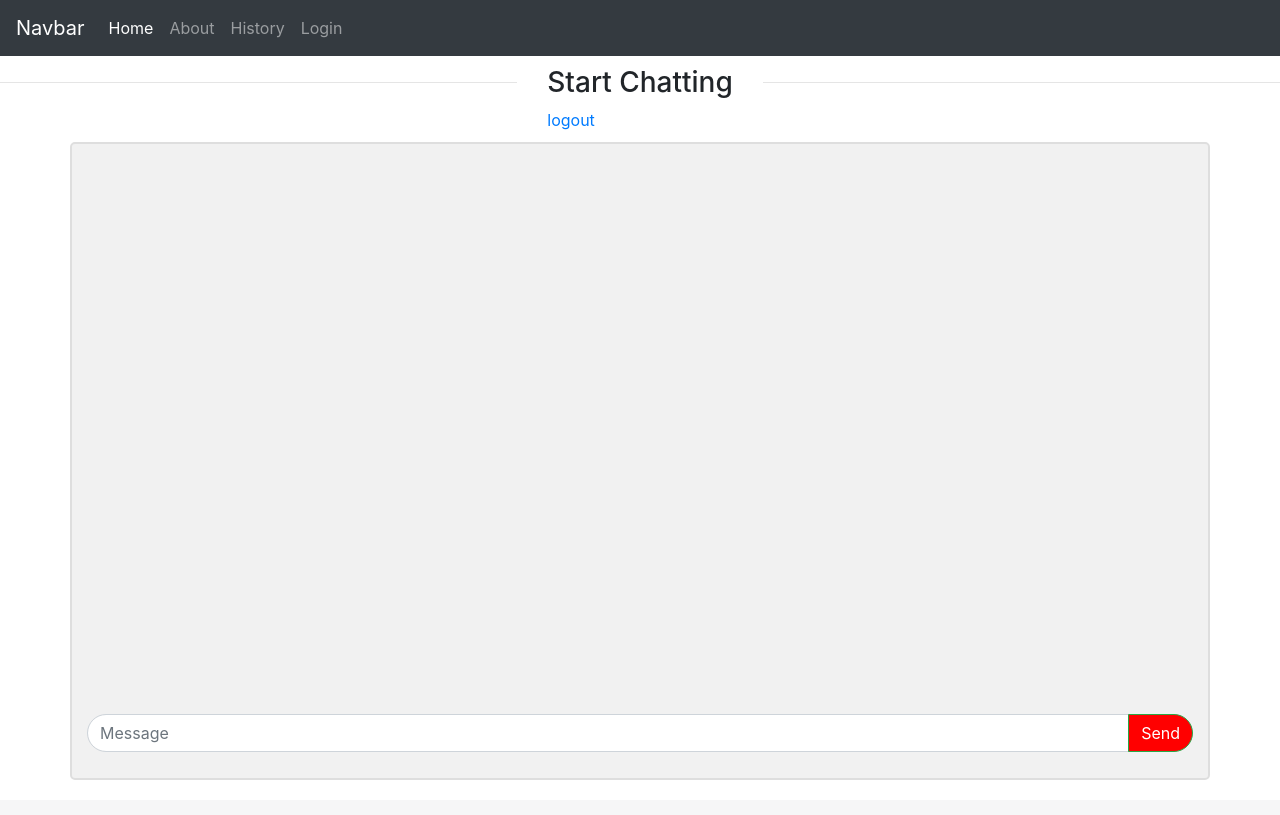
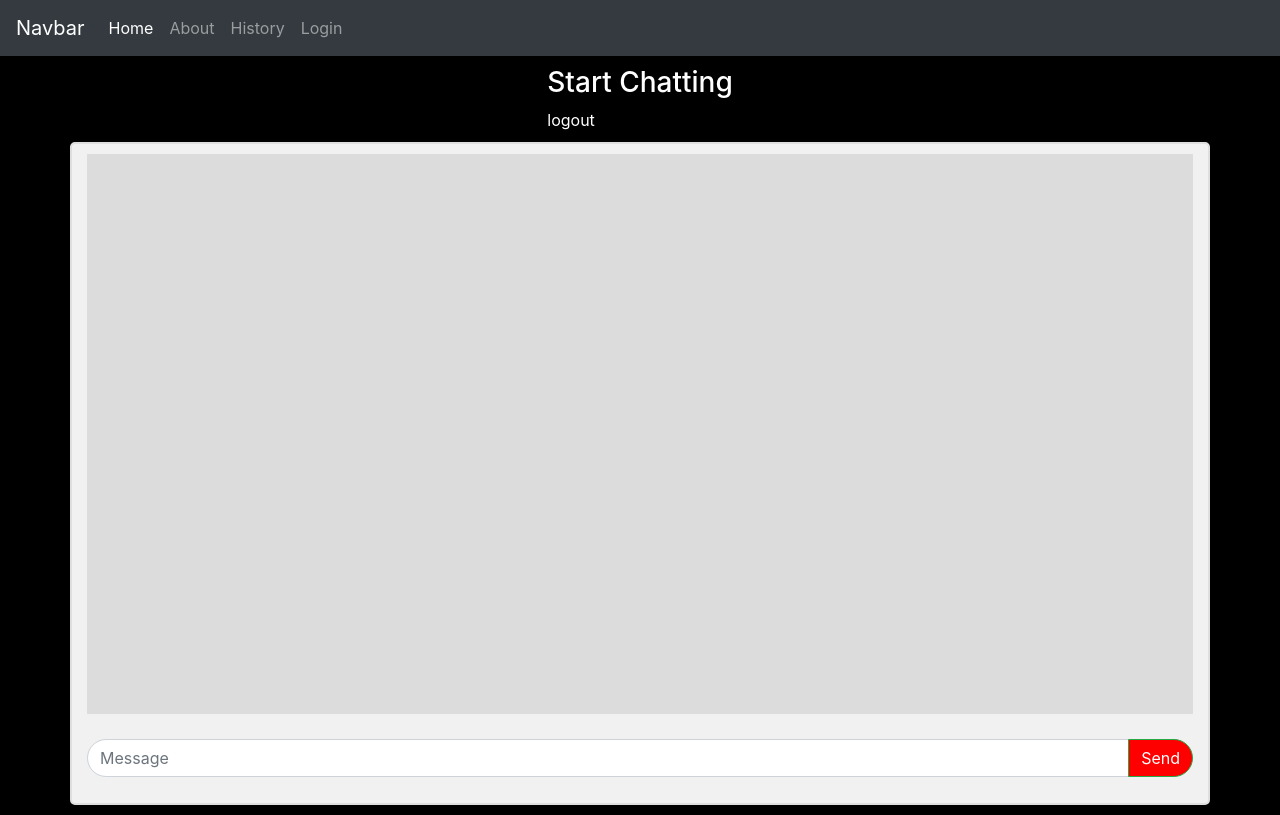
Before and after one commit to Lunaticsatoshi/PyChat, a Flask app: template website/templates/index.html in a window 1280 px wide. Before the commit the page ends 780 px from the top, so only its background shows below. Run offline with Flask 2, Linux system fonts and the light colour scheme; the template is opened without the code that fills it, so the values that code supplies are empty; some libraries are stand-ins or nearby versions.

```diff
--- a/website/templates/base.html
+++ b/website/templates/base.html
@@ -5,6 +5,9 @@
     <meta charset="UTF-8">
     <meta name="viewport" content="width=device-width, initial-scale=1.0">
     <style type="text/css">
+        body{
+                background-color: black;
+            }
         /* Chat containers */
         .container {
           border: 2px solid #dedede;
--- a/website/templates/index.html
+++ b/website/templates/index.html
@@ -19,6 +19,9 @@
 
 {% block content %}
 <style>
+    body {
+    background-color: black;
+     }
     .btn{
         background-color: #FF0000;
         border-radius: 25px;
@@ -27,19 +30,31 @@
         background: #FF0000;
     }
 
+    form input{
+        background-color: gainsboro;
+    }
+
     .form-control{
         border-radius: 25px;
+    }
+
+    .input-group{
+        padding-top: 25px;
+    }
+
+    .logger{
+        color: white;
     }
 </style>
 <div class="row" style="padding-top:10px;" >
     <div class="col"><hr></div>
-    <div class="col-auto"><p class="h3" align="center">Start Chatting</p>
-    <a href="/logout">logout</a>
+    <div class="col-auto"><p class="h3" align="center" style="color: white;">Start Chatting</p>
+    <a href="/logout" class="logger">logout</a>
     </div>
     <div class="col"><hr></div>
 </div>
 <div class="container">
-    <div id="messages" class="overflow-auto msgs" style="overflow-y: scroll; height:500px;">
+    <div id="messages" class="overflow-auto msgs" style="overflow-y: scroll; height:500px; background-color: gainsboro;">
     </div>
     <form id="msgForm" action="" method="POST" style="bottom:0; margin: 0% 0% 0% 0%;">
         <div class="input-group mb-3">
```
Also changed, not shown: website/templates/history.html (+20 -4 lines), messages.db.
